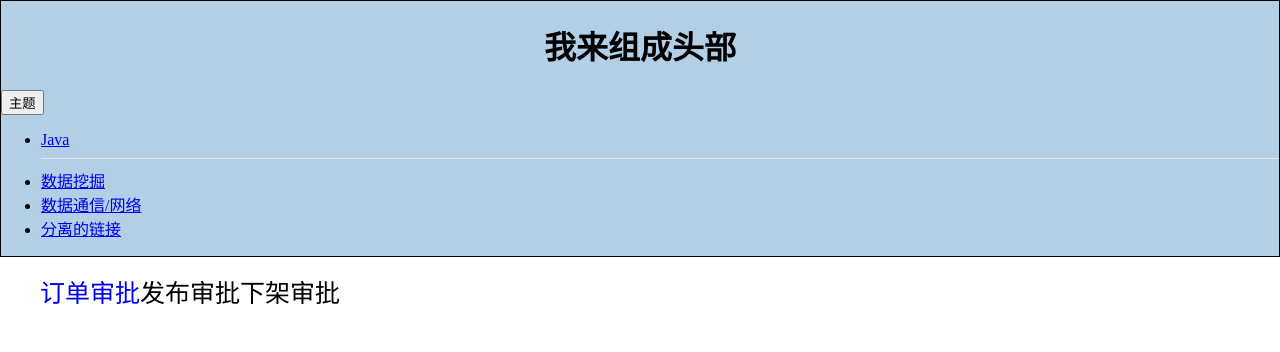
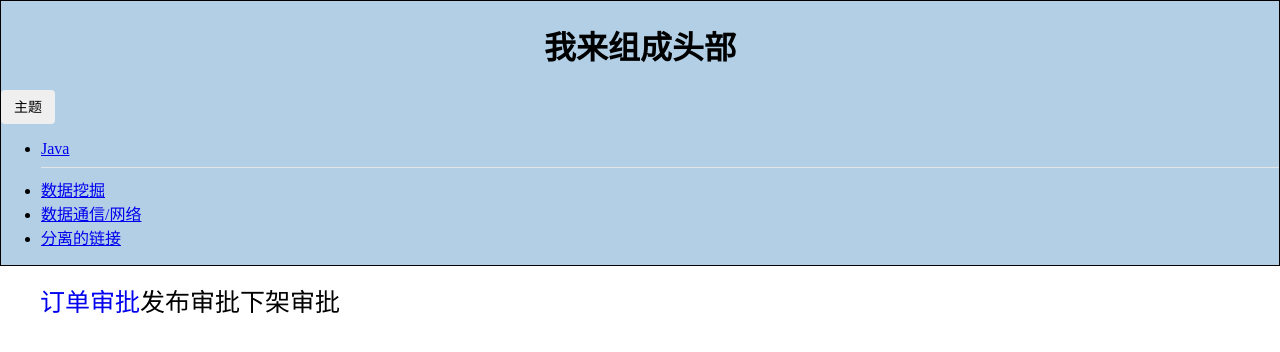
Before and after one commit to 1624071973/angulardemo, an Angular app: page / in a window 1280 px wide. Shown: the top 352 px of the page. Built offline with nearby package versions, Linux system fonts and the light colour scheme.

Commit message:
zzzzzzzzzz

```diff
--- a/src/styles.css
+++ b/src/styles.css
@@ -1 +1,22 @@
 /* You can add global styles to this file, and also import other style files */
+.btn {
+  display: inline-block;
+  padding: 6px 12px;
+  margin-bottom: 0;
+  font-size: 14px;
+  font-weight: normal;
+  line-height: 1.42857143;
+  text-align: center;
+  white-space: nowrap;
+  vertical-align: middle;
+  -ms-touch-action: manipulation;
+  touch-action: manipulation;
+  cursor: pointer;
+  -webkit-user-select: none;
+  -moz-user-select: none;
+  -ms-user-select: none;
+  user-select: none;
+  background-image: none;
+  border: 1px solid transparent;
+  border-radius: 4px;
+}
```
